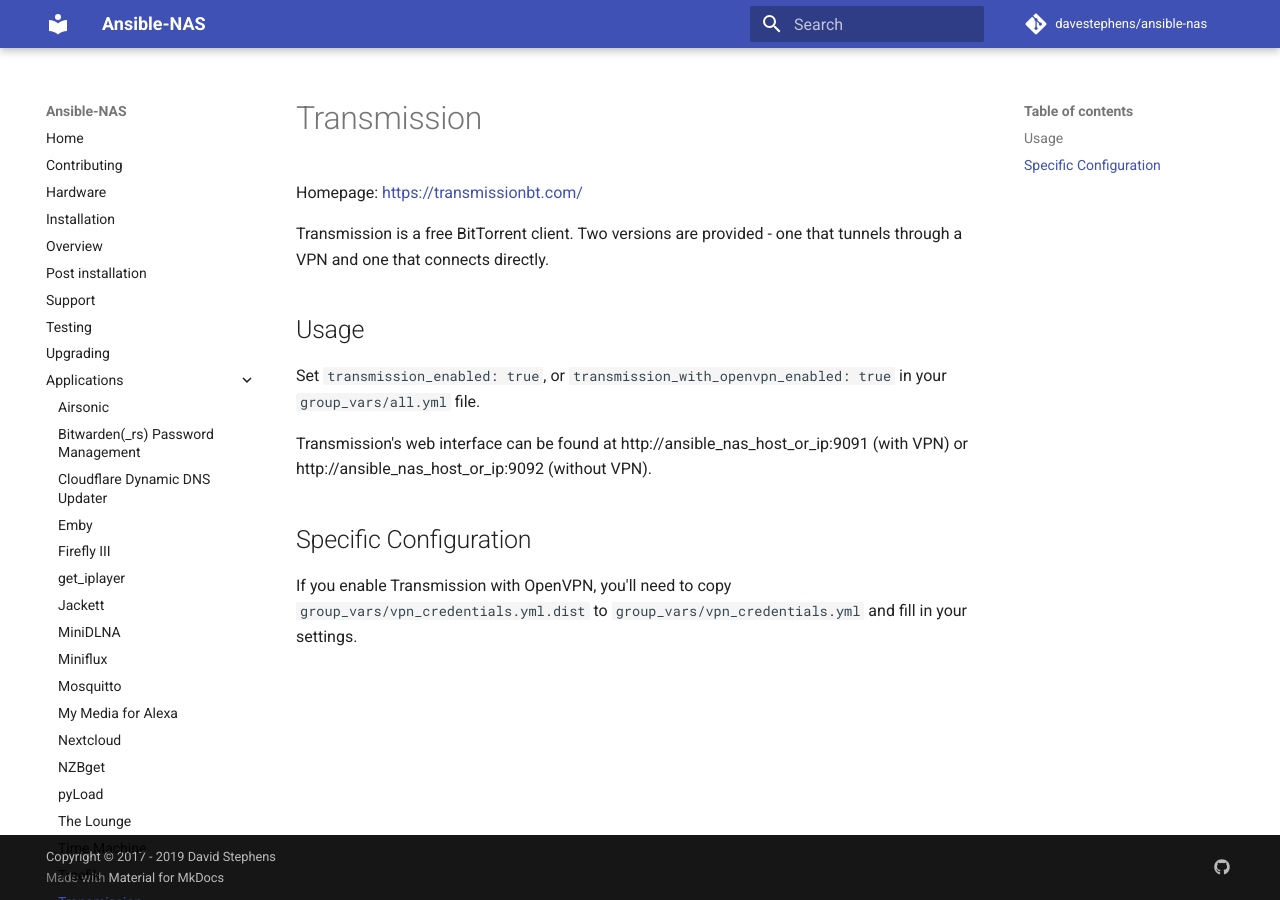
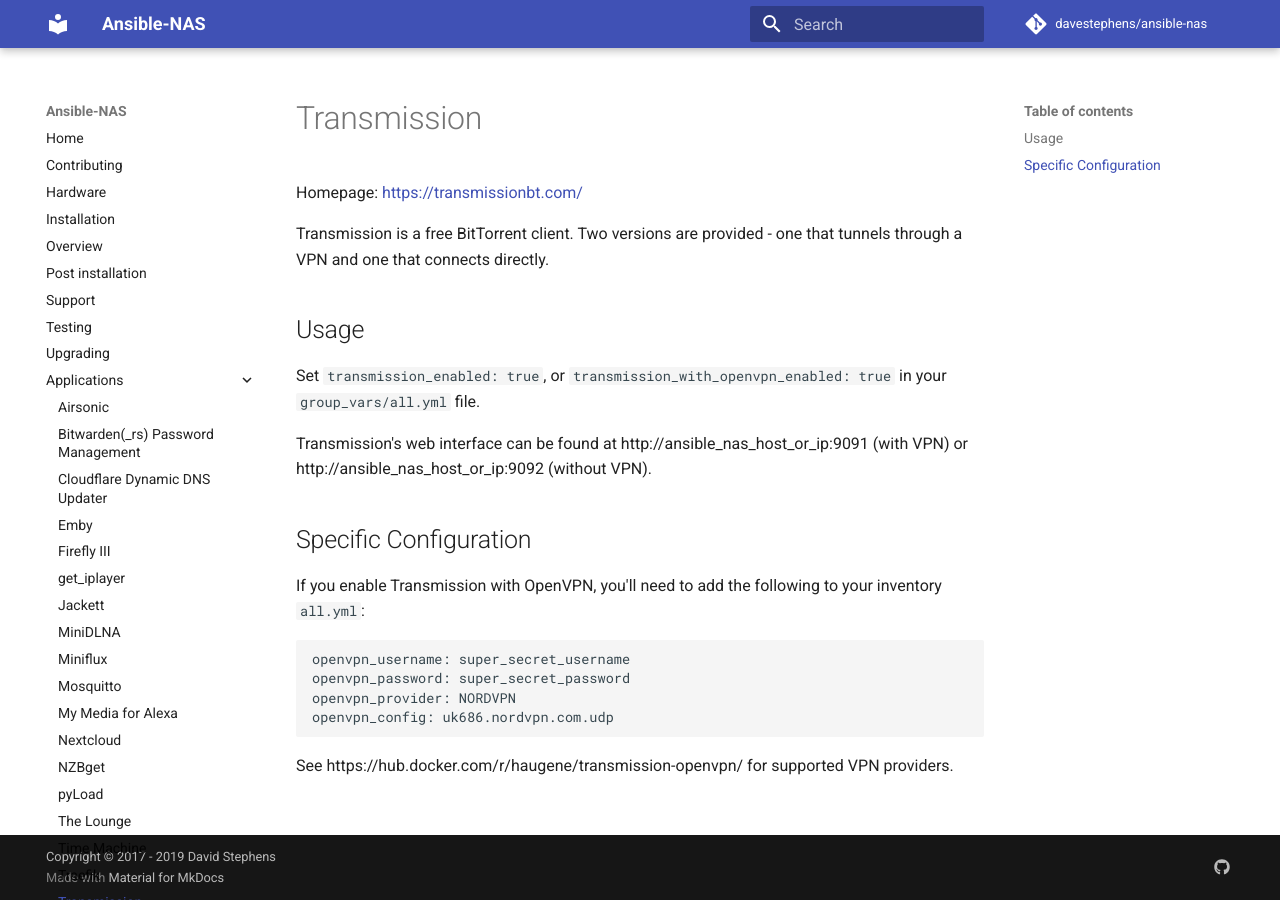
Before and after one commit to davestephens/ansible-nas, an MkDocs documentation site: the page built from docs/applications/transmission.md, in a window 1280 px wide. Built offline with MkDocs 1.6.1 and Material for MkDocs 9.7.7, drawn with Linux system fonts in a browser that asks for light colours; comment, search, counter and statistics services are not loaded.

Commit message:
Rejig config to reduce merging headache

````diff
--- a/docs/applications/transmission.md
+++ b/docs/applications/transmission.md
@@ -13,5 +13,13 @@ Transmission's web interface can be found at http://ansible_nas_host_or_ip:9091
 
 ## Specific Configuration
 
-If you enable Transmission with OpenVPN, you'll need to copy `group_vars/vpn_credentials.yml.dist` to
-`group_vars/vpn_credentials.yml` and fill in your settings.
+If you enable Transmission with OpenVPN, you'll need to add the following to your inventory `all.yml`:
+
+```
+openvpn_username: super_secret_username
+openvpn_password: super_secret_password
+openvpn_provider: NORDVPN
+openvpn_config: uk686.nordvpn.com.udp
+```
+
+See https://hub.docker.com/r/haugene/transmission-openvpn/ for supported VPN providers.
````
Also changed, not shown: README.md (+27 -10 lines), 5 other files.
